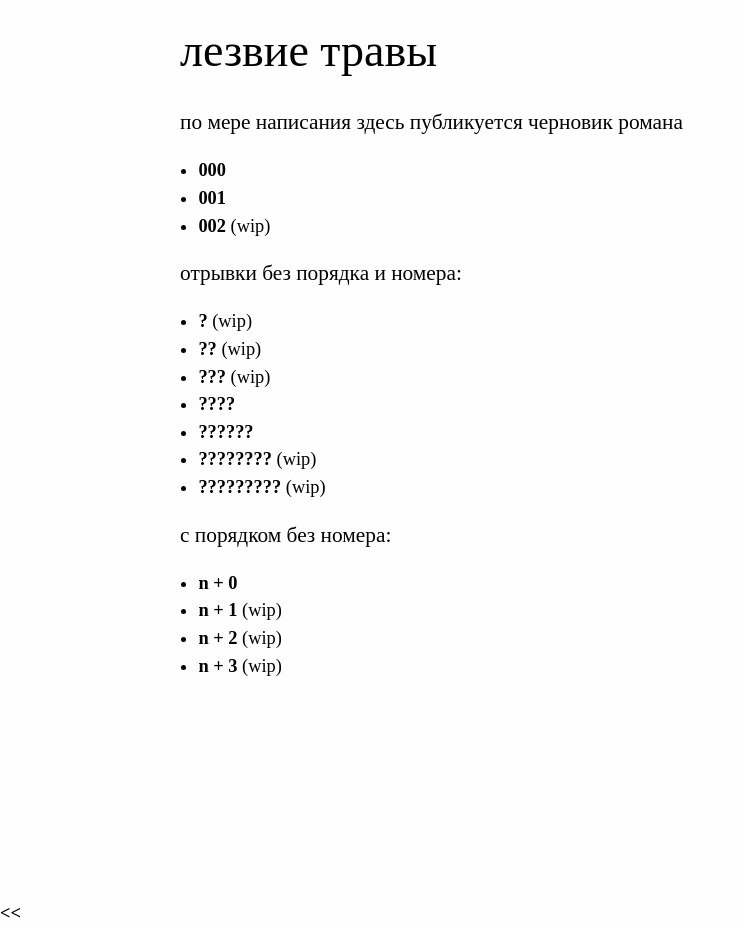
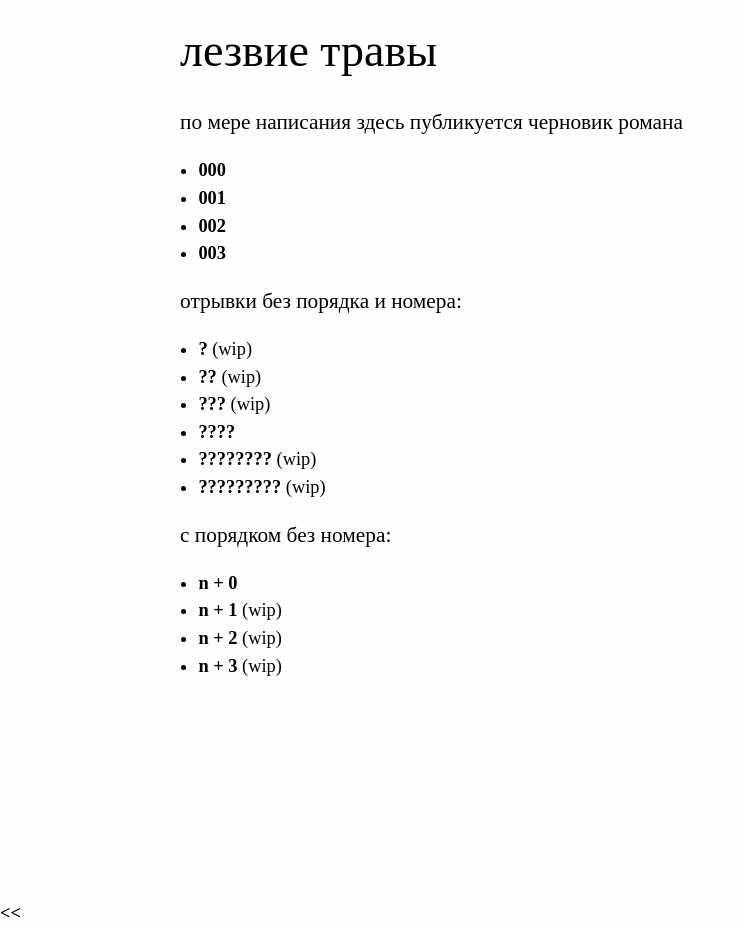
Before and after one commit to caryoscelus/lezvije-travy, a Jekyll site: the page built from index.md, in a window 1280 px wide. Shown: the whole page, without its empty margins (0-745 px from the left). Built offline with Jekyll 4.4.1, drawn with Linux system fonts in a browser that asks for light colours.

```diff
--- a/index.md
+++ b/index.md
@@ -6,7 +6,8 @@ title: лезвие травы
 
 - [000](text/000.html)
 - [001](text/001.html)
-- [002](text/002.html) (wip)
+- [002](text/002.html)
+- [003](text/003.html)
 
 отрывки без порядка и номера:
 
@@ -14,7 +15,6 @@ title: лезвие травы
 - [??](text/visiting.html) (wip)
 - [???](text/coughing.html) (wip)
 - [????](text/ads.html)
-- [??????](text/night.html)
 - [????????](text/why-rain.html) (wip)
 - [?????????](text/those-liberals.html) (wip)
 
```
Also changed, not shown: text/003.md (renamed from text/night.md, +1 -1 lines).
